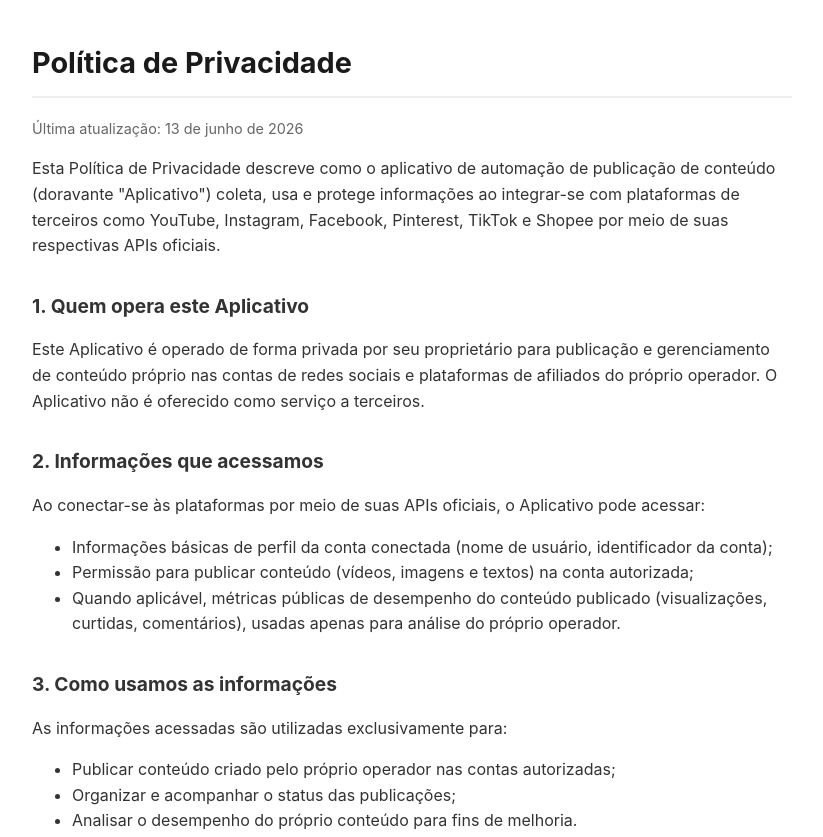
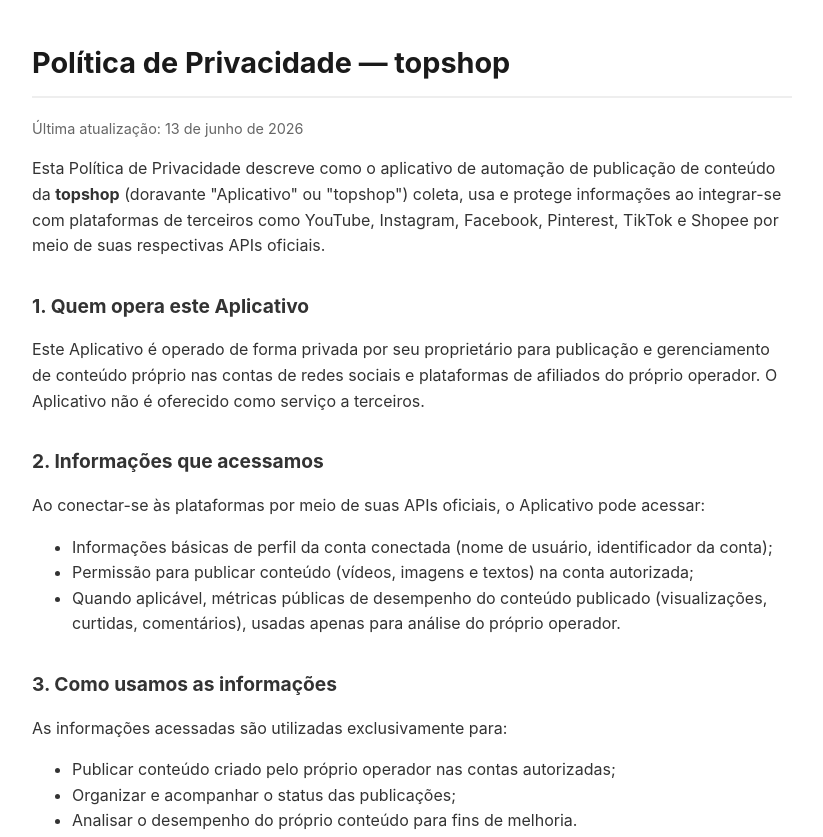
Before and after one commit to z-scriptz/site, a plain HTML site: page privacidade.html in a window 1280 px wide. Shown: the top 837 px of the page, without its empty margins (228-1051 px from the left). Drawn offline with Linux system fonts and the light colour scheme.

Commit message:
privacidade.html

```diff
--- a/privacidade.html
+++ b/privacidade.html
@@ -3,7 +3,7 @@
 <head>
 <meta charset="UTF-8">
 <meta name="viewport" content="width=device-width, initial-scale=1.0">
-<title>Política de Privacidade</title>
+<title>Política de Privacidade · topshop</title>
 <style>
   body { font-family: -apple-system, Segoe UI, Roboto, Arial, sans-serif;
          max-width: 760px; margin: 40px auto; padding: 0 20px;
@@ -17,14 +17,14 @@
 </style>
 </head>
 <body>
-<h1>Política de Privacidade</h1>
+<h1>Política de Privacidade — topshop</h1>
 <p class="data">Última atualização: 13 de junho de 2026</p>
 
 <p>Esta Política de Privacidade descreve como o aplicativo de automação de
-publicação de conteúdo (doravante "Aplicativo") coleta, usa e protege
-informações ao integrar-se com plataformas de terceiros como YouTube,
-Instagram, Facebook, Pinterest, TikTok e Shopee por meio de suas respectivas
-APIs oficiais.</p>
+publicação de conteúdo da <strong>topshop</strong> (doravante "Aplicativo" ou
+"topshop") coleta, usa e protege informações ao integrar-se com plataformas de
+terceiros como YouTube, Instagram, Facebook, Pinterest, TikTok e Shopee por meio
+de suas respectivas APIs oficiais.</p>
 
 <h2>1. Quem opera este Aplicativo</h2>
 <p>Este Aplicativo é operado de forma privada por seu proprietário para
```
